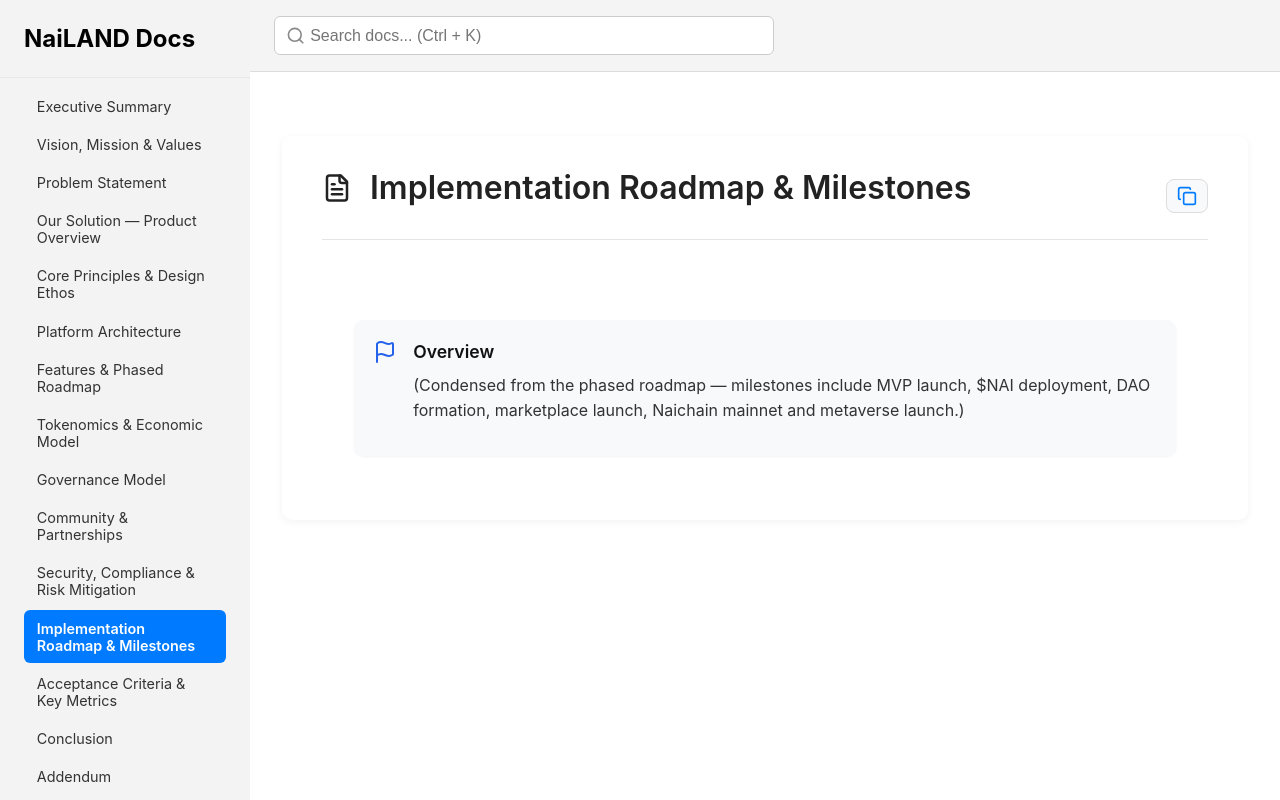
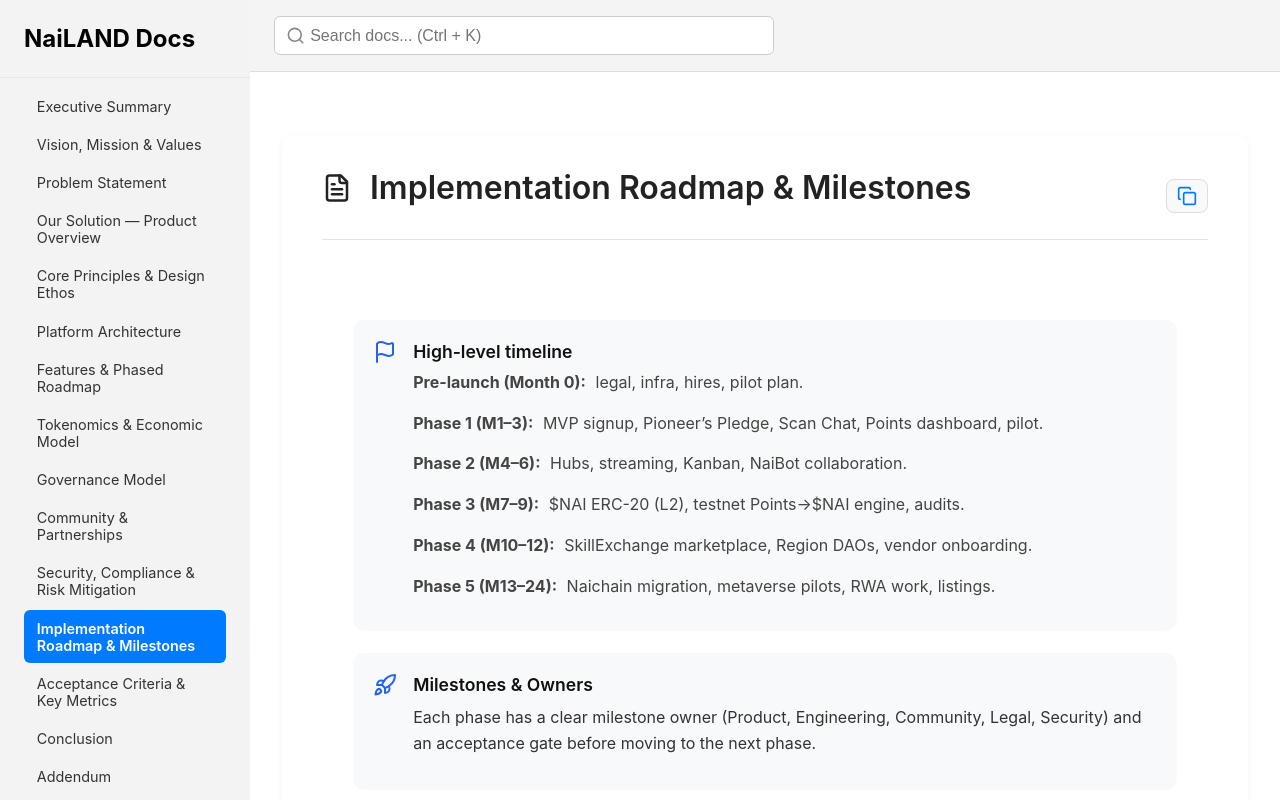
Before and after one commit to mimie121/Nailand.docs, a React (Vite) app: page /#/ImplementationRoadmap in a window 1280 px wide. Built offline with nearby package versions, Linux system fonts and the light colour scheme.

Commit message:
Fixed typo / updated layout / improved UI

```diff
--- a/src/Pages/AcceptanceCriteria.css
+++ b/src/Pages/AcceptanceCriteria.css
@@ -48,7 +48,7 @@
 /*  Mobile Responsive */
 @media (max-width: 768px) {
   .acceptance-criteria {
-    padding: 1.5rem;
+    padding: 1rem;
   }
 
   .criteria-item {
--- a/src/Pages/AcceptanceCriteria.jsx
+++ b/src/Pages/AcceptanceCriteria.jsx
@@ -1,4 +1,4 @@
-import { CheckCircle } from "lucide-react";
+import { CheckCircle, BarChart3, Shield, ClipboardList } from "lucide-react";
 import DocsPageWrapper from "../Components/DocsPageWrapper";
 import "./AcceptanceCriteria.css";
 
@@ -10,15 +10,66 @@ export default function AcceptanceCriteria() {
     >
       <section className="acceptance-criteria">
         <div className="criteria-list">
+          {/* Acceptance Dimensions */}
+          <div className="criteria-item">
+            <ClipboardList className="criteria-icon" />
+            <div>
+              <h3>Acceptance Dimensions (for any deliverable)</h3>
+              <ul>
+                <li>
+                  <strong>Functional —</strong> meets spec and user flows.
+                </li>
+                <li>
+                  <strong>Non-functional —</strong> performance, reliability, UX
+                  targets.
+                </li>
+                <li>
+                  <strong>Security/Compliance —</strong> audits passed, KYC
+                  thresholds met.
+                </li>
+              </ul>
+            </div>
+          </div>
+
+          {/* Core KPIs */}
+          <div className="criteria-item">
+            <BarChart3 className="criteria-icon" />
+            <div>
+              <h3>Core KPIs (examples)</h3>
+              <ul>
+                <li>Signups and onboarding completion rate.</li>
+                <li>Activation (first valued action within 7 days).</li>
+                <li>DAU/WAU/MAU and DAU/MAU stickiness.</li>
+                <li>Verified SkillExchanges completed and Points issued.</li>
+                <li>Points→$NAI conversion health and transaction volume.</li>
+                <li>
+                  DAO participation (voting rates), fraud/PoP anomaly rate,
+                  audit findings.
+                </li>
+              </ul>
+            </div>
+          </div>
+
+          {/* Pilot Targets */}
           <div className="criteria-item">
             <CheckCircle className="criteria-icon" />
             <div>
-              <h3>Core KPIs</h3>
+              <h3>Pilot Targets (90 days)</h3>
               <p>
-                Core KPIs include signups, onboarding completion rate, active hub
-                metrics (DAU/WAU), verified SkillExchange completions, Points
-                issuance, Points→$NAI conversion health, and governance
-                participation.
+                1,000 signups; 60% onboarding completion; 100 verified
+                SkillExchanges; DAU/WAU ≥ 10%.
+              </p>
+            </div>
+          </div>
+
+          {/* Reporting */}
+          <div className="criteria-item">
+            <Shield className="criteria-icon" />
+            <div>
+              <h3>Reporting</h3>
+              <p>
+                Realtime dashboard + daily/weekly/monthly reports; use analytics
+                + on-chain data; NaiBot flags anomalies for review.
               </p>
             </div>
           </div>
--- a/src/Pages/Conclusion.jsx
+++ b/src/Pages/Conclusion.jsx
@@ -4,16 +4,13 @@ import "./Conclusion.css";
 
 export default function Conclusion() {
   return (
-    <DocsPageWrapper title="Conclusion" icon={Flag}>
+    <DocsPageWrapper title="Conclusion & Call to Action" icon={Flag}>
       <section className="conclusion">
         <div className="conclusion-item">
           <Flag className="conclusion-icon" />
           <div>
             <p>
-              NaiLAND is more than a platform: it’s a movement to restore value
-              to creators and communities. By centering interests, barterable
-              skills, and community ownership, NaiLAND reimagines the digital
-              economy so that talent and time create wealth—together.
+               NaiLAND turns skills and community contribution into real value through a phased, secure rollout—from walletless onboarding to DAO governance and a tokenized metaverse.
             </p>
           </div>
         </div>
--- a/src/Pages/Features.jsx
+++ b/src/Pages/Features.jsx
@@ -63,7 +63,7 @@ export default function Features() {
 
         <div className="features-content">
           <section id="phase1">
-            <h2>Phase 1: Onboarding & Foundational Engagement (Months 1–3)</h2>
+            <h2>Phase 1: Onboarding & Foundational Engagement.</h2>
             <p>
               Deliverables: Signup, Pioneer’s Pledge, interest tags, mini-groups → hubs,
               Scan Chat, NaiBot MVP, Points dashboard. Pilot with no-code / Glide for
@@ -72,7 +72,7 @@ export default function Features() {
           </section>
 
           <section id="phase2">
-            <h2>Phase 2: Digital Hubs, Streaming & Collaboration (Months 4–6)</h2>
+            <h2>Phase 2: Digital Hubs, Streaming & Collaboration.</h2>
             <p>
               Deliverables: Hub auto-upgrades, multi-channel forums, Kanban project tools,
               streaming classrooms, educator network, NaiBot collaboration recommendations.
@@ -80,7 +80,7 @@ export default function Features() {
           </section>
 
           <section id="phase3">
-            <h2>Phase 3: Tokenization & Internal Exchange (Months 7–9)</h2>
+            <h2>Phase 3: Tokenization & Internal Exchange.</h2>
             <p>
               Deliverables: $NAI ERC-20 on L2, biannual Points→$NAI conversion engine,
               internal USDT↔$NAI exchange, wallet integrations, security audits, staking.
@@ -88,7 +88,7 @@ export default function Features() {
           </section>
 
           <section id="phase4">
-            <h2>Phase 4: Marketplaces & Region Governance (Months 10–12)</h2>
+            <h2>Phase 4: Marketplaces & Region Governance.</h2>
             <p>
               Deliverables: Skill-Exchange & E-commerce marketplaces, Region DAO formation,
               on-chain voting and treasury dashboards, vendor onboarding.
@@ -96,7 +96,7 @@ export default function Features() {
           </section>
 
           <section id="phase5">
-            <h2>Phase 5: Global Scaling, RWA & Metaverse (Months 13–24)</h2>
+            <h2>Phase 5: Global Scaling, RWA & Metaverse.</h2>
             <p>
               Deliverables: RWA tokenization frameworks, 3D Metaverse territories,
               VR/AR interfaces, Naichain migration, external exchange listings,
--- a/src/Pages/ImplementationRoadmap.css
+++ b/src/Pages/ImplementationRoadmap.css
@@ -48,7 +48,11 @@
 /* Mobile Responsive */
 @media (max-width: 768px) {
   .implementation-roadmap {
-    padding: 1.5rem;
+    padding: 1rem;
+  }
+
+  .roadmap-list li {
+    display: inline-block;
   }
 
   .roadmap-item {
--- a/src/Pages/ImplementationRoadmap.jsx
+++ b/src/Pages/ImplementationRoadmap.jsx
@@ -1,4 +1,11 @@
-import { Flag, Rocket, CalendarCheck, Layers, FileText } from "lucide-react";
+import {
+  Flag,
+  Rocket,
+  CalendarCheck,
+  Layers,
+  FileText,
+  Shield,
+} from "lucide-react";
 import DocsPageWrapper from "../Components/DocsPageWrapper";
 import "./ImplementationRoadmap.css";
 
@@ -10,15 +17,84 @@ export default function ImplementationRoadmap() {
     >
       <section className="implementation-roadmap">
         <div className="roadmap-list">
+          {/* Overview */}
           <div className="roadmap-item">
             <Flag className="roadmap-icon" />
             <div>
-              <h3>Overview</h3>
+              <h3>High-level timeline</h3>
+              <ul>
+                <li>
+                  <strong>Pre-launch (Month 0):</strong> legal, infra, hires,
+                  pilot plan.
+                </li>
+                <li>
+                  <strong>Phase 1 (M1–3):</strong> MVP signup, Pioneer’s Pledge,
+                  Scan Chat, Points dashboard, pilot.
+                </li>
+                <li>
+                  <strong>Phase 2 (M4–6):</strong> Hubs, streaming, Kanban,
+                  NaiBot collaboration.
+                </li>
+                <li>
+                  <strong>Phase 3 (M7–9):</strong> $NAI ERC-20 (L2), testnet
+                  Points→$NAI engine, audits.
+                </li>
+                <li>
+                  <strong>Phase 4 (M10–12):</strong> SkillExchange marketplace,
+                  Region DAOs, vendor onboarding.
+                </li>
+                <li>
+                  <strong>Phase 5 (M13–24):</strong> Naichain migration,
+                  metaverse pilots, RWA work, listings.
+                </li>
+              </ul>
+            </div>
+          </div>
+
+          {/* Milestones & Owners */}
+          <div className="roadmap-item">
+            <Rocket className="roadmap-icon" />
+            <div>
+              <h3>Milestones & Owners</h3>
               <p>
-                (Condensed from the phased roadmap — milestones include MVP
-                launch, $NAI deployment, DAO formation, marketplace launch,
-                Naichain mainnet and metaverse launch.)
+                Each phase has a clear milestone owner (Product, Engineering,
+                Community, Legal, Security) and an acceptance gate before moving
+                to the next phase.
               </p>
+            </div>
+          </div>
+
+          {/* Cross-cutting Work */}
+          <div className="roadmap-item">
+            <Layers className="roadmap-icon" />
+            <div>
+              <h3>Cross-cutting Work</h3>
+              <p>
+                Security & audits, KYC/AML, community growth, monitoring, and
+                ops run continuously across all phases.
+              </p>
+            </div>
+          </div>
+
+          {/* Risks & Mitigations */}
+          <div className="roadmap-item">
+            <Shield className="roadmap-icon" />
+            <div>
+              <h3>Top Risks & Mitigations</h3>
+              <ul>
+                <li>
+                  <strong>Low adoption →</strong> ambassador programs and
+                  simplified onboarding.
+                </li>
+                <li>
+                  <strong>Regulatory delay →</strong> phased walletless rollout
+                  and legal counsel.
+                </li>
+                <li>
+                  <strong>Sybil/gaming →</strong> manual checks in pilot then
+                  NaiBot PoP.
+                </li>
+              </ul>
             </div>
           </div>
         </div>
```
